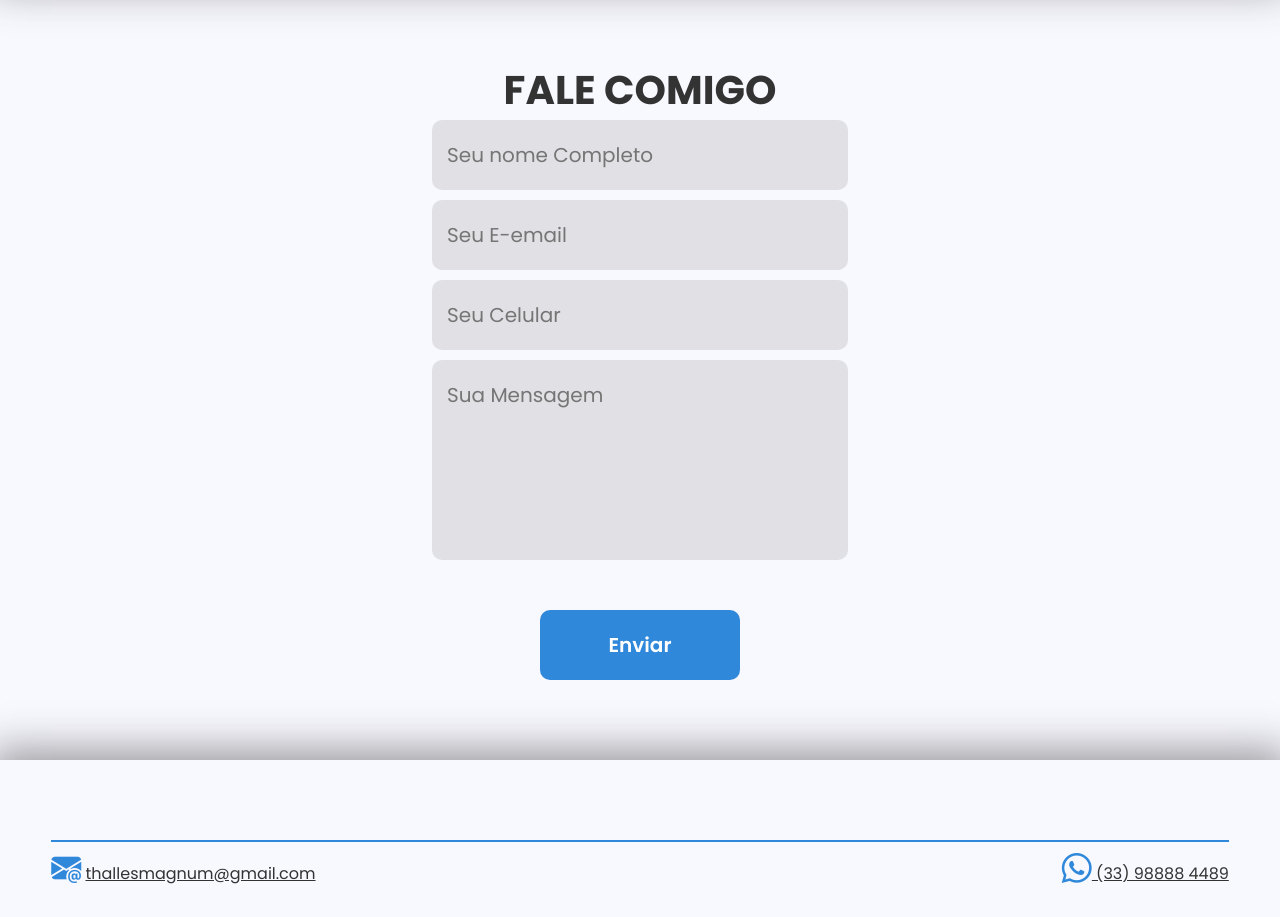
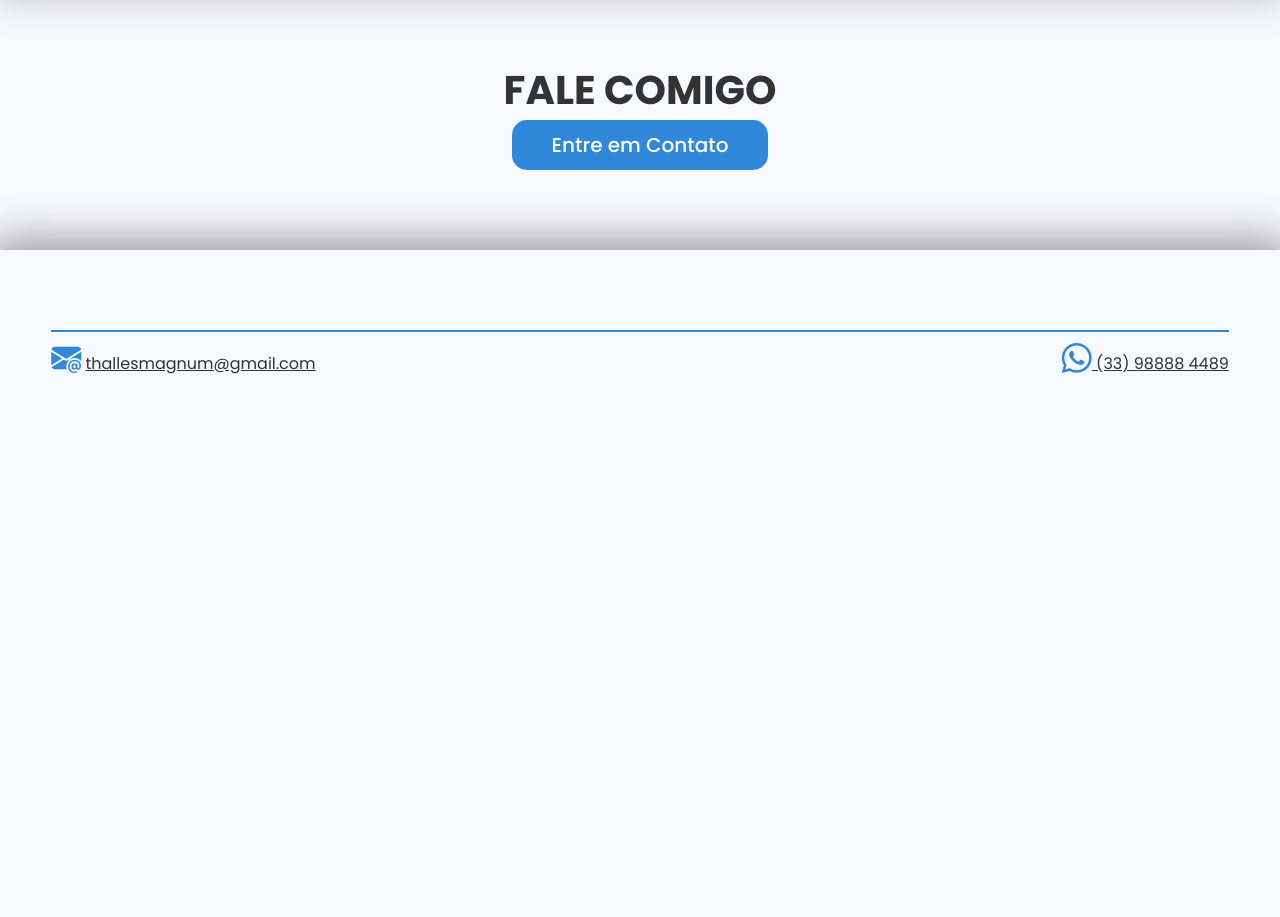
Before and after one commit to thallesmagnum/porfolio, a plain HTML site: page index.html in a window 1280 px wide. Shown: the part 2780-3697 px from the top of the page. After the commit the page ends 3242 px from the top, so only its background shows below. Drawn offline with nearby package versions, Linux system fonts and the light colour scheme.

Commit message:
Add files via upload

```diff
--- a/index.html
+++ b/index.html
@@ -178,16 +178,17 @@
             <div class="interface">
                 <h2 class="titulo">FALE COMIGO</h2>
                 <div class="flex">
-                    <form action="#">
+                    <!-- <form action="#">
                         <input type="text" name="" id="" placeholder="Seu nome Completo" required>
                         <input type="email" name="" id="" placeholder="Seu E-email" required>
                         <input type="text" name="" id="" placeholder="Seu Celular">
-                        <textarea name="" id="" placeholder="Sua Mensagem" required></textarea>
-                        <div class="btn-enviar">
-                            <input type="submit" value="Enviar" class="btn-enviar">
-                        </div>
+                        <textarea name="" id="" placeholder="Sua Mensagem" required></textarea> -->
+                        <div class="btn-contato" style=" margin: 0 auto;">
+                            <a href="http://wa.me/5533988884489" target="_blank">
+                                <button>Entre em Contato</button>
+                            </a>
 
-                    </form>
+                    <!-- </form> -->
                 </div><!--flex-->
             </div><!--interface-->
         </section><!--formulario-->
--- a/style.css
+++ b/style.css
@@ -356,18 +356,18 @@ form textarea {
     color: #444;
     font-size: 20px;
 }
-
+/*
 form textarea {
     resize: none;
     height: 200px;
-}
+} */
 
-form .btn-enviar {
+div .btn-enviar {
     margin-top: 20px;
     text-align: center;
 }
 
-form .btn-enviar input {
+.btn-enviar button {
     width: 200px;
     background-color: #2f88da;
     color: #fff;
```
